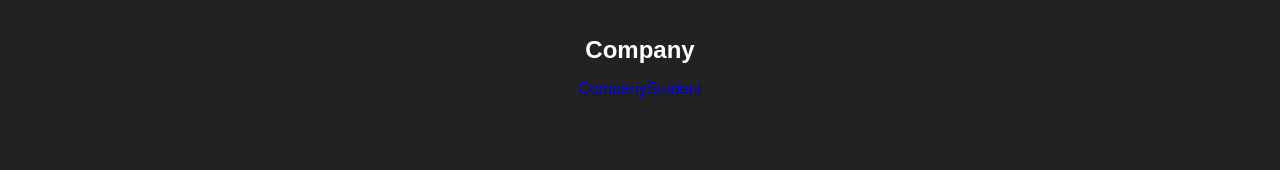
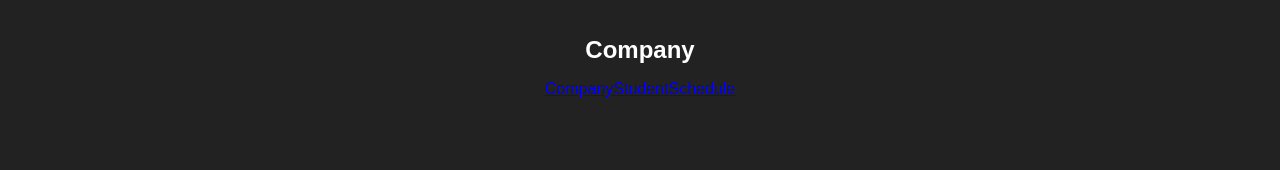
Before and after one commit to Roboronnie/christys-listy, a React (Create React App) app: page /#/company in a window 1280 px wide. Shown: the top 170 px of the page. Built offline with nearby package versions, Linux system fonts and the light colour scheme.

Commit message:
create schedule component

```diff
--- a/src/App.js
+++ b/src/App.js
@@ -5,6 +5,7 @@ import { HashRouter as Router, Route, Redirect, Switch } from 'react-router-dom'
 
 import Company from './Components/Company/Company';
 import Student from './Components/Student/Student';
+import Schedule from './Components/Schedule/Schedule';
 
 
 class App extends Component {
@@ -17,6 +18,7 @@ class App extends Component {
             <Redirect exact from="/" to="/company" />
             <Route path="/company" component={Company} />
             <Route path="/student" component={Student} />
+            <Route path="/schedule" component={Schedule} />
             <Route render={() => <h1>404</h1>} />
           </Switch>
         </Router>
--- a/src/Components/NavBar/NavBar.js
+++ b/src/Components/NavBar/NavBar.js
@@ -7,6 +7,7 @@ class NavBar extends Component {
             <div>
                 <Link to="/company" >Company</Link>
                 <Link to="/student" >Student</Link>
+                <Link to="/schedule" >Schedule</Link>
             </div>
         )
     }
--- /dev/null
+++ b/src/Components/Schedule/Schedule.js
@@ -0,0 +1,17 @@
+import React, { Component } from 'react';
+import NavBar from '../NavBar/NavBar.js';
+
+class Schedule extends Component {
+    render() {
+        return (
+            <div>
+                <header className="App-header">
+                    <h1 className="App-title">Schedule</h1>
+                    <NavBar />
+                </header>
+            </div>
+        )
+    }
+}
+
+export default Schedule;
```
